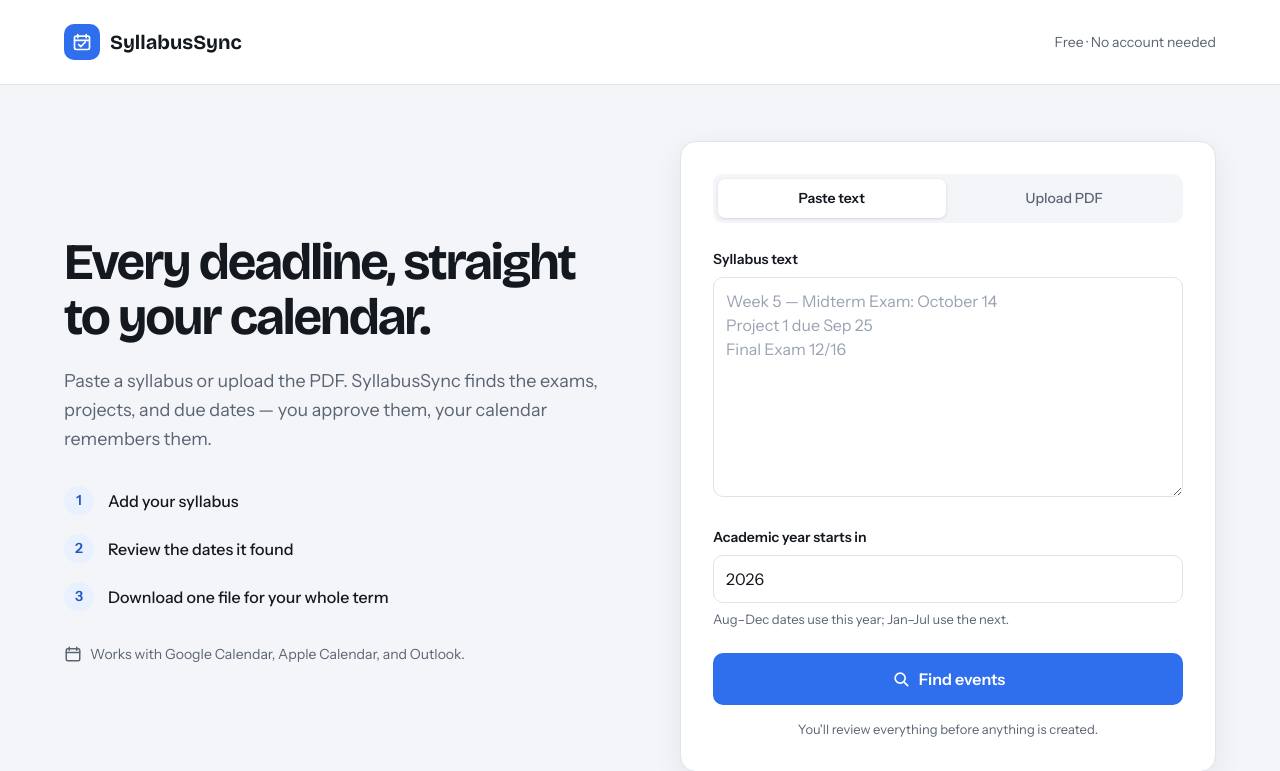
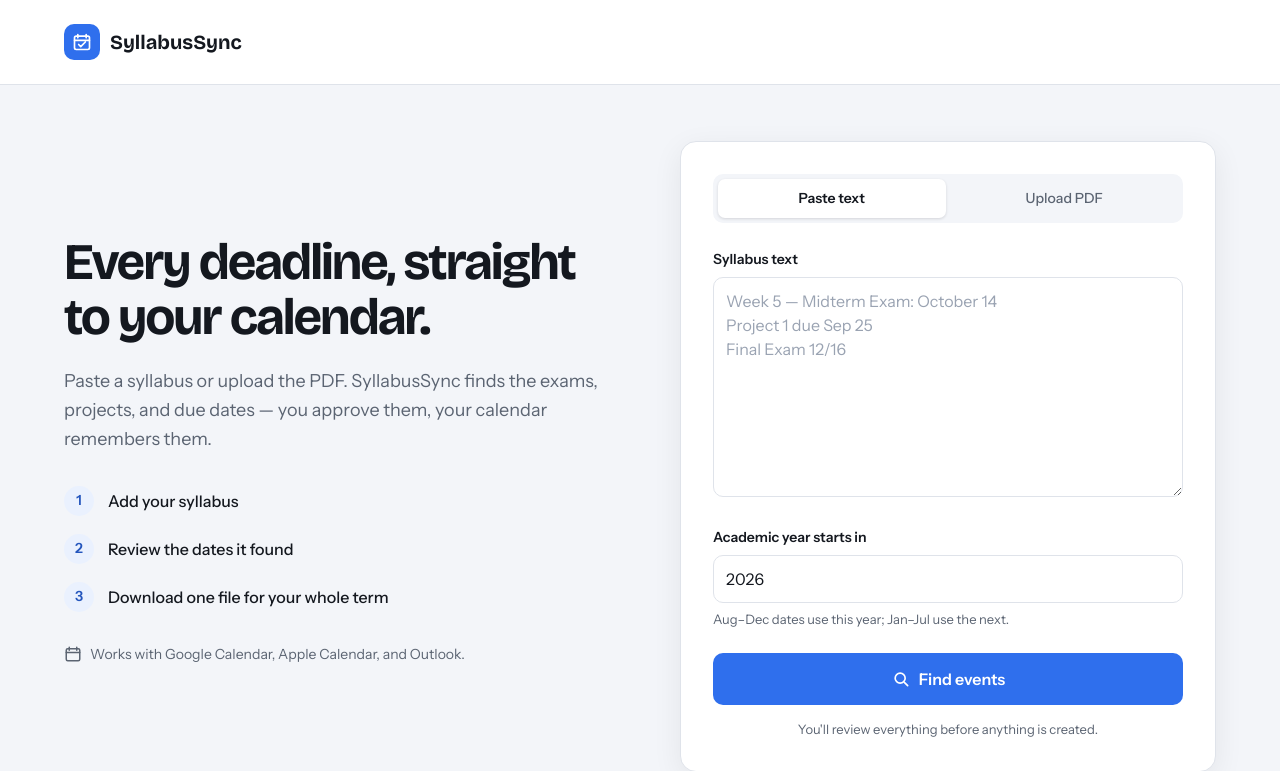
Before and after one commit to amenb106-blip/syllabussync, a Flask app: page / in a window 1280 px wide. Shown: the top 771 px of the page. Run offline with Flask 3, Linux system fonts and the light colour scheme.

Commit message:
Remove header note

```diff
--- a/templates/index.html
+++ b/templates/index.html
@@ -15,7 +15,6 @@
             </span>
             <span>SyllabusSync</span>
         </a>
-        <span class="header-note">Free &middot; No account needed</span>
     </header>
 
     <main class="home-layout">
```
